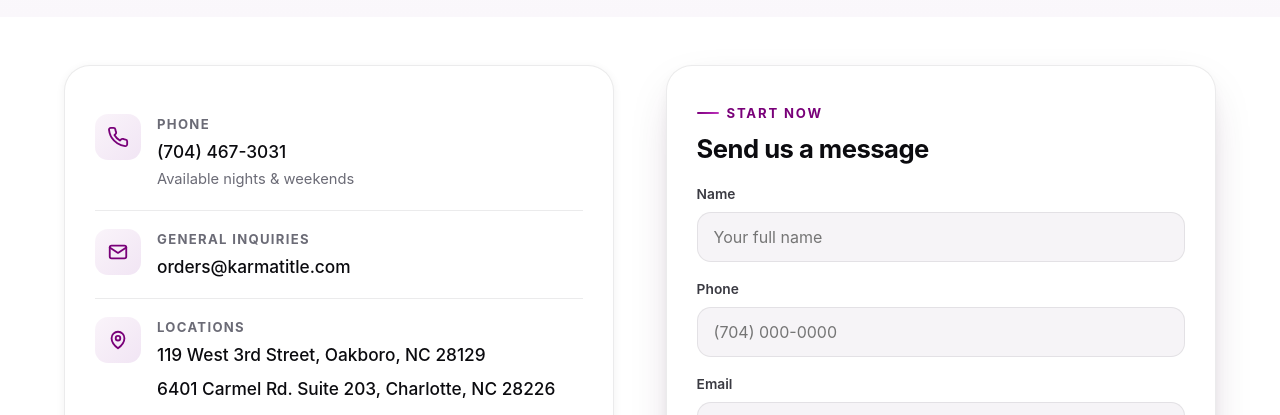
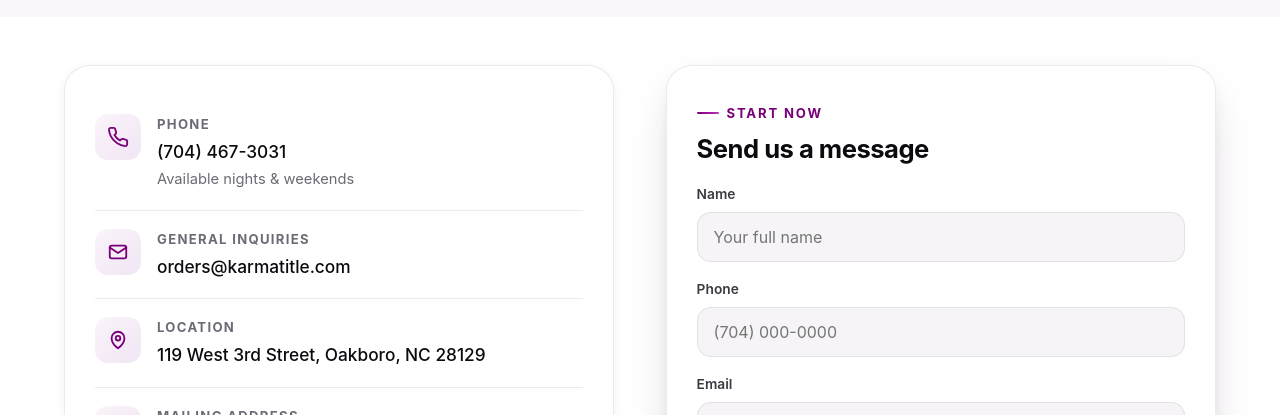
Before and after one commit to AaronPilk/Karma-Title-, a plain HTML site: page contact.html in a window 1280 px wide. Shown: the part 374-789 px from the top of the page. Drawn offline with Linux system fonts and the light colour scheme.

Commit message:
Rebuild Karma Title (Oakboro-only contact address)

```diff
--- a/contact.html
+++ b/contact.html
@@ -69,7 +69,7 @@
           </div>
           <div class="info-row">
             <div class="ic"><svg viewBox="0 0 24 24" fill="none" stroke="currentColor" stroke-width="2"><path d="M12 21s-7-5.2-7-11a7 7 0 0114 0c0 5.8-7 11-7 11z" stroke-linejoin="round"/><circle cx="12" cy="10" r="2.5"/></svg></div>
-            <div><b>Locations</b><p>119 West 3rd Street, Oakboro, NC 28129</p><p style="margin-top:6px;">6401 Carmel Rd. Suite 203, Charlotte, NC 28226</p></div>
+            <div><b>Location</b><p>119 West 3rd Street, Oakboro, NC 28129</p></div>
           </div>
           <div class="info-row">
             <div class="ic"><svg viewBox="0 0 24 24" fill="none" stroke="currentColor" stroke-width="2"><rect x="3" y="7" width="18" height="13" rx="2"/><path d="M3 9l9 5 9-5" stroke-linecap="round" stroke-linejoin="round"/><path d="M8 7V5a4 4 0 018 0v2" stroke-linecap="round"/></svg></div>
```
